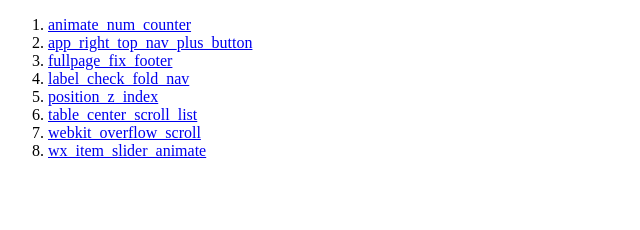
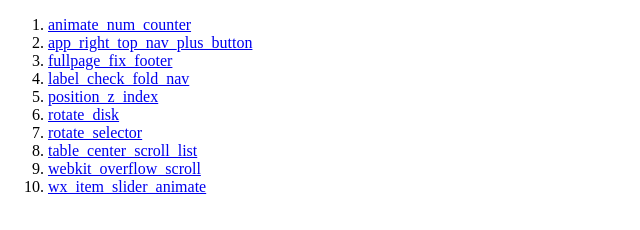
Before and after one commit to scplay/css_practice, a plain HTML site: page index.html in a window 1280 px wide. Shown: the whole page, without its empty margins (0-640 px from the left). Drawn offline with Linux system fonts and the light colour scheme.

Commit message:
update index

```diff
--- a/index.html
+++ b/index.html
@@ -22,6 +22,12 @@
 			<a href="./position_z_index/">position_z_index</a>
 		</li>
 		<li>
+			<a href="./rotate_disk/">rotate_disk</a>
+		</li>
+		<li>
+			<a href="./rotate_selector/">rotate_selector</a>
+		</li>
+		<li>
 			<a href="./table_center_scroll_list/">table_center_scroll_list</a>
 		</li>
 		<li>
```
